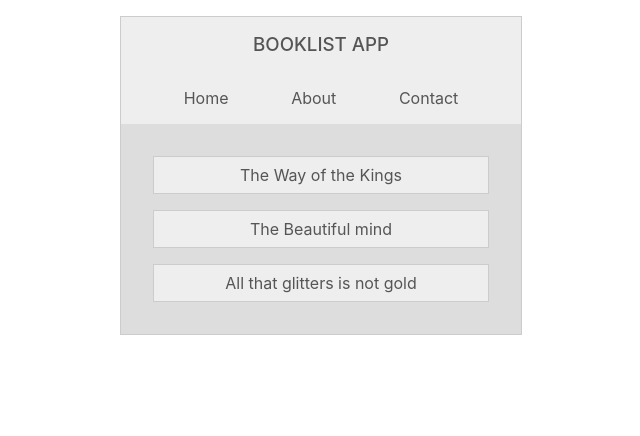
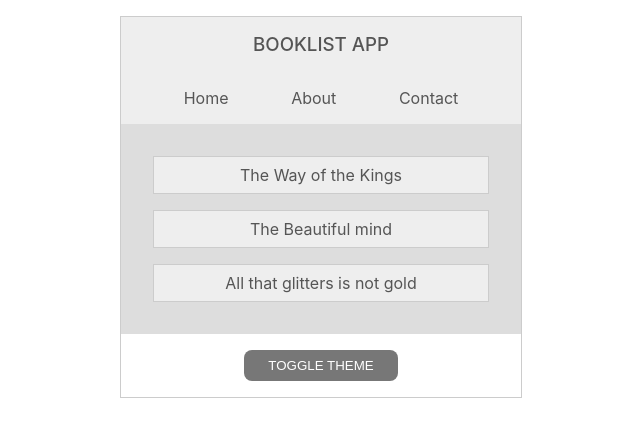
Before and after one commit to emmeiwhite/Context-API, a React (Create React App) app: page / in a window 1280 px wide. Shown: the top 436 px of the page, without its empty margins (319-959 px from the left). Built offline with nearby package versions, Linux system fonts and the light colour scheme.

Commit message:
Context Releted stuff in Progress

```diff
--- a/src/App.js
+++ b/src/App.js
@@ -2,6 +2,7 @@ import './App.css';
 import BookList from './components/BookList';
 import Navbar from "./components/Navbar";
 import ThemeContextProvider from './contexts/ThemeContext';
+import ThemeToggler from './components/ThemeToggler';
 
 
 function App() {
@@ -10,6 +11,7 @@ function App() {
       <div className="App">
           <Navbar/>
           <BookList/>
+          <ThemeToggler/>
       </div>
     </ThemeContextProvider>
   );
--- /dev/null
+++ b/src/components/ThemeToggler.css
@@ -0,0 +1,11 @@
+.theme-toggler{
+    padding: 0.5rem 1.5rem;
+    background-color: #777;
+    color: #fff;
+    outline:none;
+    border:none;
+    cursor: pointer;
+    border-radius: 0.5rem;
+    text-transform: uppercase;
+    margin: 1rem 0;
+}
--- /dev/null
+++ b/src/components/ThemeToggler.js
@@ -0,0 +1,23 @@
+import React from 'react'
+import { ThemeContext } from '../contexts/ThemeContext'
+import './ThemeToggler.css'
+
+export default function ThemeToggler() {
+    return (
+        <ThemeContext.Consumer>
+            {
+                (context)=>{
+                    const {handleToggler} = context;
+                    return(
+                        <button
+                          className="theme-toggler"
+                          onClick={()=>handleToggler()}
+                          >Toggle Theme
+                          </button>
+                    )
+                }
+            }
+        </ThemeContext.Consumer>
+
+    )
+}
--- a/src/contexts/ThemeContext.js
+++ b/src/contexts/ThemeContext.js
@@ -8,9 +8,15 @@ class ThemeContextProvider extends Component {
         dark:{text:'#ddd',bg:'#333',ui:'#555'}
     }
 
+    handleToggler = ()=>{
+        this.setState({
+            isLightTheme:!this.state.isLightTheme
+        })
+    }
+
     render() {
         return (
-            <ThemeContext.Provider value={{...this.state}}>
+            <ThemeContext.Provider value={{...this.state, handleToggler:this.handleToggler}}>
                 {this.props.children}
             </ThemeContext.Provider>
         )
```
Also changed, not shown: src/components/Navbar.css (added), 1 other file (tests, documents, lock files or other folders).
